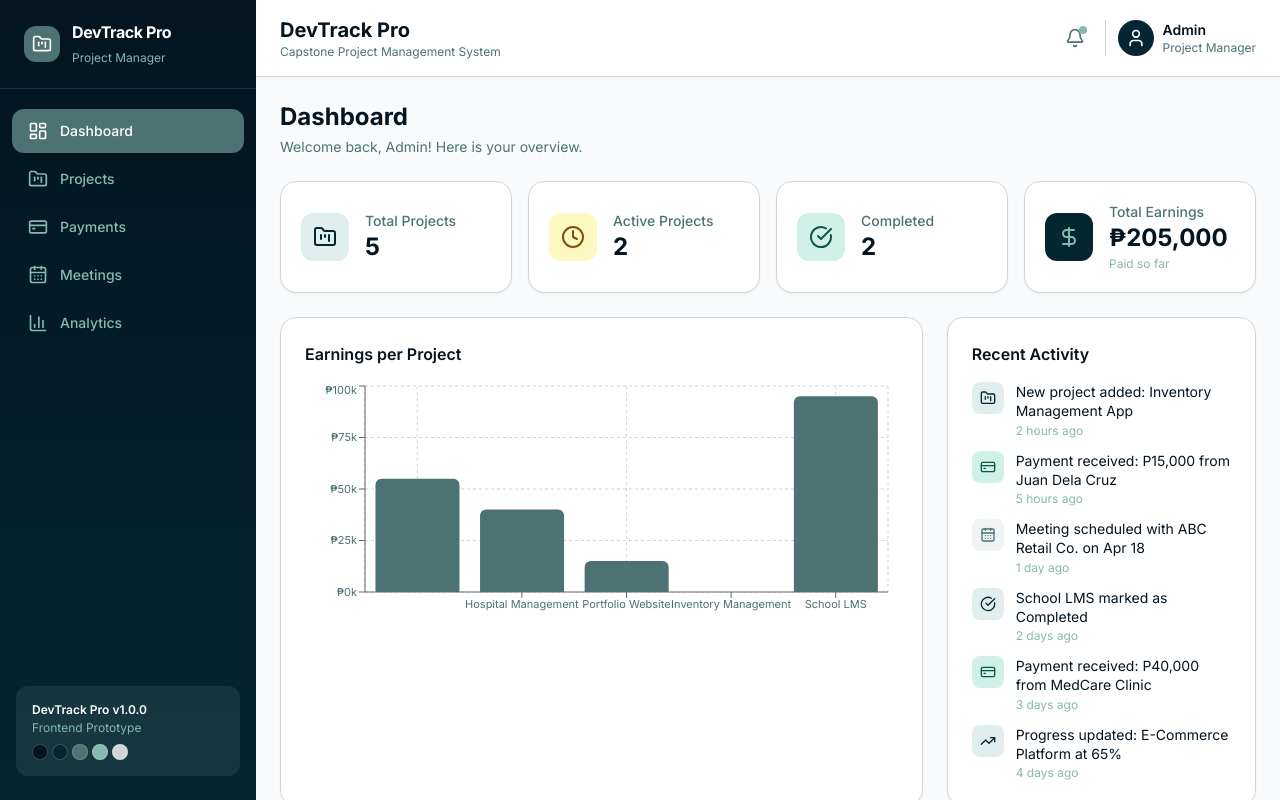
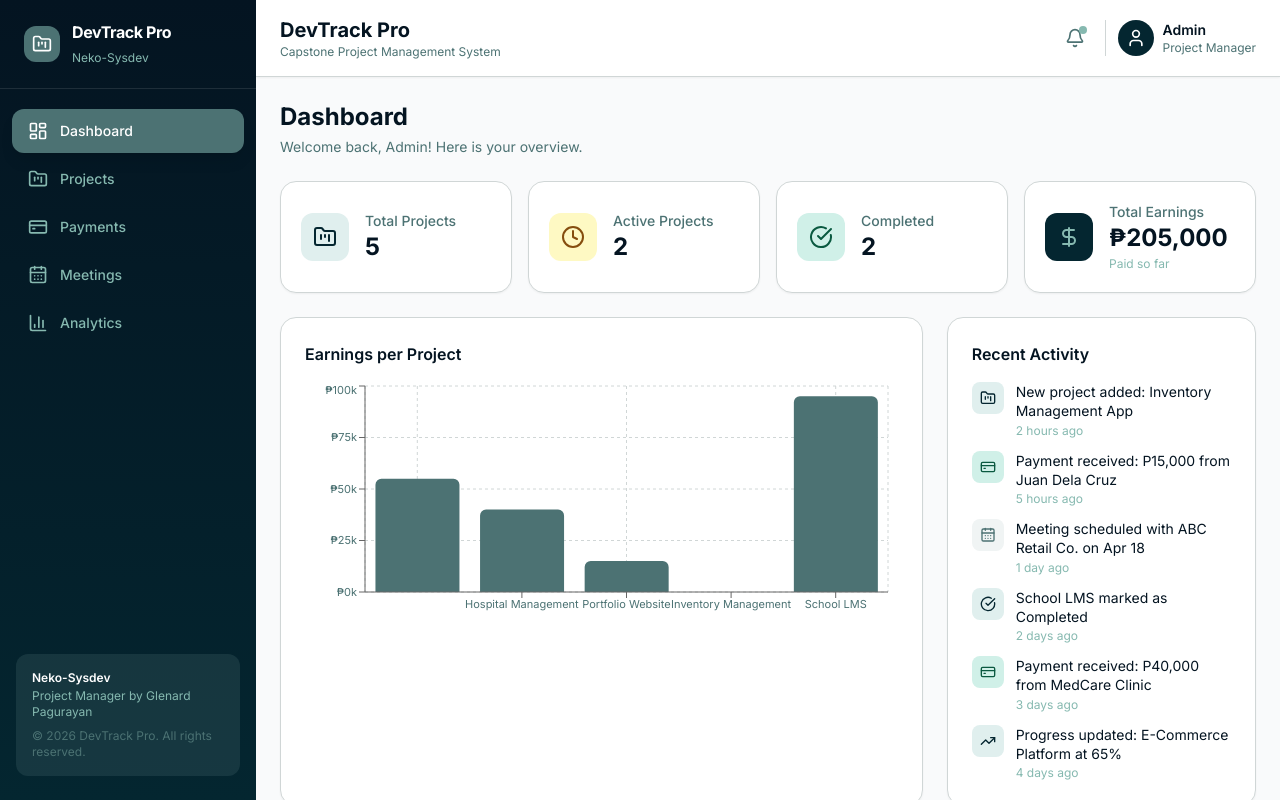
Before and after one commit to Glenn-IT/devtrack-pro, a React (Vite) app: page / in a window 1280 px wide. Built offline with nearby package versions, Linux system fonts and the light colour scheme.

Commit message:
Refactor Sidebar component for improved readability and update footer information

```diff
--- a/src/components/Sidebar.jsx
+++ b/src/components/Sidebar.jsx
@@ -1,41 +1,59 @@
 import { NavLink } from "react-router-dom";
 import {
-  LayoutDashboard, FolderKanban, CreditCard,
-  CalendarDays, BarChart3, X
+  LayoutDashboard,
+  FolderKanban,
+  CreditCard,
+  CalendarDays,
+  BarChart3,
+  X,
 } from "lucide-react";
 
 const navItems = [
-  { to: "/",           label: "Dashboard", icon: LayoutDashboard },
-  { to: "/projects",   label: "Projects",  icon: FolderKanban },
-  { to: "/payments",   label: "Payments",  icon: CreditCard },
-  { to: "/meetings",   label: "Meetings",  icon: CalendarDays },
-  { to: "/analytics",  label: "Analytics", icon: BarChart3 },
+  { to: "/", label: "Dashboard", icon: LayoutDashboard },
+  { to: "/projects", label: "Projects", icon: FolderKanban },
+  { to: "/payments", label: "Payments", icon: CreditCard },
+  { to: "/meetings", label: "Meetings", icon: CalendarDays },
+  { to: "/analytics", label: "Analytics", icon: BarChart3 },
 ];
 
 const Sidebar = ({ open, onClose }) => (
   <>
     {open && (
-      <div className="fixed inset-0 bg-black/40 z-20 lg:hidden" onClick={onClose} />
+      <div
+        className="fixed inset-0 bg-black/40 z-20 lg:hidden"
+        onClick={onClose}
+      />
     )}
     <aside
       className={`fixed top-0 left-0 h-full w-64 z-30 flex flex-col
         transform transition-transform duration-300
         ${open ? "translate-x-0" : "-translate-x-full"} lg:translate-x-0 lg:static lg:z-auto`}
-      style={{ background: "linear-gradient(180deg, #041421 0%, #042630 100%)" }}
+      style={{
+        background: "linear-gradient(180deg, #041421 0%, #042630 100%)",
+      }}
     >
       {/* Logo */}
       <div className="flex items-center justify-between px-6 py-5 border-b border-white/10">
         <div className="flex items-center gap-3">
-          <div className="w-9 h-9 rounded-xl flex items-center justify-center"
-               style={{ background: "#4c7273" }}>
+          <div
+            className="w-9 h-9 rounded-xl flex items-center justify-center"
+            style={{ background: "#4c7273" }}
+          >
             <FolderKanban className="w-5 h-5 text-white" />
           </div>
           <div>
-            <span className="font-bold text-base tracking-tight text-white block">DevTrack Pro</span>
-            <span className="text-xs" style={{ color: "#86b9b0" }}>Project Manager</span>
+            <span className="font-bold text-base tracking-tight text-white block">
+              DevTrack Pro
+            </span>
+            <span className="text-xs" style={{ color: "#86b9b0" }}>
+              Neko-Sysdev
+            </span>
           </div>
         </div>
-        <button onClick={onClose} className="lg:hidden text-white/60 hover:text-white">
+        <button
+          onClick={onClose}
+          className="lg:hidden text-white/60 hover:text-white"
+        >
           <X className="w-5 h-5" />
         </button>
       </div>
@@ -43,17 +61,19 @@ const Sidebar = ({ open, onClose }) => (
       {/* Nav */}
       <nav className="mt-5 px-3 flex-1 space-y-1">
         {navItems.map(({ to, label, icon: Icon }) => (
-          <NavLink key={to} to={to} end={to === "/"} onClick={onClose}
+          <NavLink
+            key={to}
+            to={to}
+            end={to === "/"}
+            onClick={onClose}
             className={({ isActive }) =>
               `flex items-center gap-3 px-4 py-3 rounded-xl text-sm font-medium transition-all duration-200
-               ${isActive
-                 ? "text-white shadow-lg"
-                 : "hover:text-white"
-               }`
+               ${isActive ? "text-white shadow-lg" : "hover:text-white"}`
             }
-            style={({ isActive }) => isActive
-              ? { background: "#4c7273", color: "#ffffff" }
-              : { color: "#86b9b0" }
+            style={({ isActive }) =>
+              isActive
+                ? { background: "#4c7273", color: "#ffffff" }
+                : { color: "#86b9b0" }
             }
           >
             <Icon className="w-5 h-5 flex-shrink-0" />
@@ -64,14 +84,17 @@ const Sidebar = ({ open, onClose }) => (
 
       {/* Footer */}
       <div className="px-4 pb-6">
-        <div className="rounded-xl p-4 text-sm" style={{ background: "rgba(76,114,115,0.25)" }}>
-          <p className="font-semibold text-white text-xs">DevTrack Pro v1.0.0</p>
-          <p className="text-xs mt-0.5" style={{ color: "#86b9b0" }}>Frontend Prototype</p>
-          <div className="mt-2 flex gap-1">
-            {["#041421","#042630","#4c7273","#86b9b0","#d0d6d6"].map(c => (
-              <div key={c} className="w-4 h-4 rounded-full border border-white/20" style={{ background: c }} />
-            ))}
-          </div>
+        <div
+          className="rounded-xl p-4 text-sm"
+          style={{ background: "rgba(76,114,115,0.25)" }}
+        >
+          <p className="font-semibold text-white text-xs">Neko-Sysdev</p>
+          <p className="text-xs mt-0.5" style={{ color: "#86b9b0" }}>
+            Project Manager by Glenard Pagurayan
+          </p>
+          <p className="text-xs mt-2" style={{ color: "#4c7273" }}>
+            © 2026 DevTrack Pro. All rights reserved.
+          </p>
         </div>
       </div>
     </aside>
```
